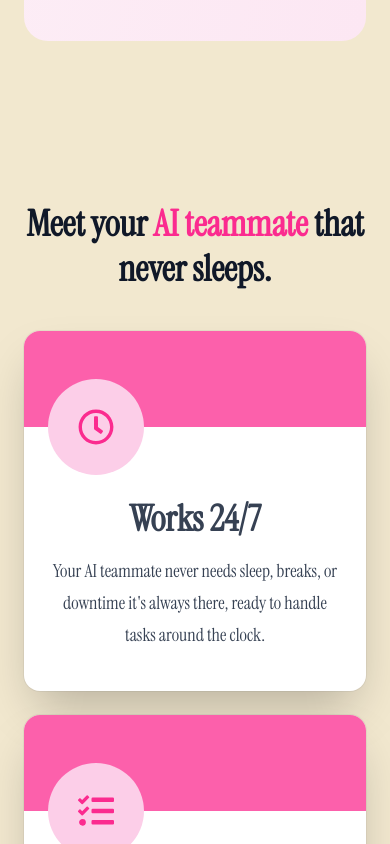
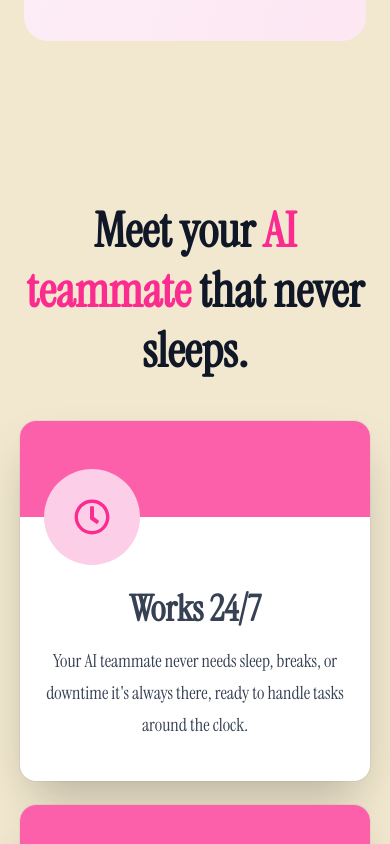
Before and after one commit to FahadBinQaiser/Parallax, a React (Vite) app: page / in a window 390 px wide. Shown: the part 2440-3284 px from the top of the page. Built offline with nearby package versions, Linux system fonts and the light colour scheme.

Commit message:
Fixed responsiveness

```diff
--- a/src/components/SolutionSection/SolutionSection.jsx
+++ b/src/components/SolutionSection/SolutionSection.jsx
@@ -23,17 +23,26 @@ export default function SolutionSection() {
   ];
 
   return (
-    <section className="text-[#000000]/70 py-20 px-6 md:px-0">
+    <section className="text-[#000000]/70 py-20 px-5 xl:px-0">
       <div className="max-w-6xl space-y-10 mx-auto text-center">
-        <h1 className="text-4xl sm:text-6xl md:text-7xl font-bold text-gray-900 leading-tight">
+        <h1 className="text-5xl sm:text-6xl md:text-7xl font-bold text-gray-900 leading-tight">
           Meet your{" "}
           <span className="highlight text-[#FB2B8F]">AI teammate</span> that
           never sleeps.
         </h1>
 
-        <div className="grid grid-cols-1 md:grid-cols-3 gap-6">
-          {solutions.map(({ icon, title, desc }, idx) => (
-            <Card key={idx} icon={icon} title={title} desc={desc} />
+        <div className="grid grid-cols-1 md:grid-cols-2 lg:grid-cols-3 gap-y-6 gap-x-6">
+          {solutions.map((item, idx) => (
+            <div
+              key={idx}
+              className={
+                idx === solutions.length - 1
+                  ? "md:col-span-2 lg:col-span-1"
+                  : ""
+              }
+            >
+              <Card icon={item.icon} title={item.title} desc={item.desc} />
+            </div>
           ))}
         </div>
 
--- a/src/components/UI_Components/Card.jsx
+++ b/src/components/UI_Components/Card.jsx
@@ -2,10 +2,10 @@ import React from "react";
 
 const Card = ({ icon, title, desc }) => {
   return (
-    <div className="group relative cursor-pointer overflow-hidden bg-white rounded-2xl px-6 pt-12 pb-10 shadow-2xl ring-1 ring-gray-900/5 transition-all duration-500 transform hover:scale-105 hover:shadow-3xl sm:mx-auto sm:max-w-sm sm:px-12">
+    <div className="group relative cursor-pointer overflow-hidden bg-white rounded-2xl px-6 pt-12 pb-10 shadow-2xl ring-1 ring-gray-900/5 transition-all duration-500 transform hover:scale-105 hover:shadow-3xl">
       <span className="absolute top-0 -left-0 z-0 h-24 w-full bg-[#FB2B8F] opacity-75 transition-all duration-500 transform group-hover:scale-[20]" />
 
-      <div className="relative z-10 mx-auto ">
+      <div className="relative z-10 mx-auto">
         <span className="grid h-24 w-24 place-items-center rounded-full bg-pink-200 transition-all duration-500 transform group-hover:from-pink-500 group-hover:to-yellow-500">
           {icon}
         </span>
```
